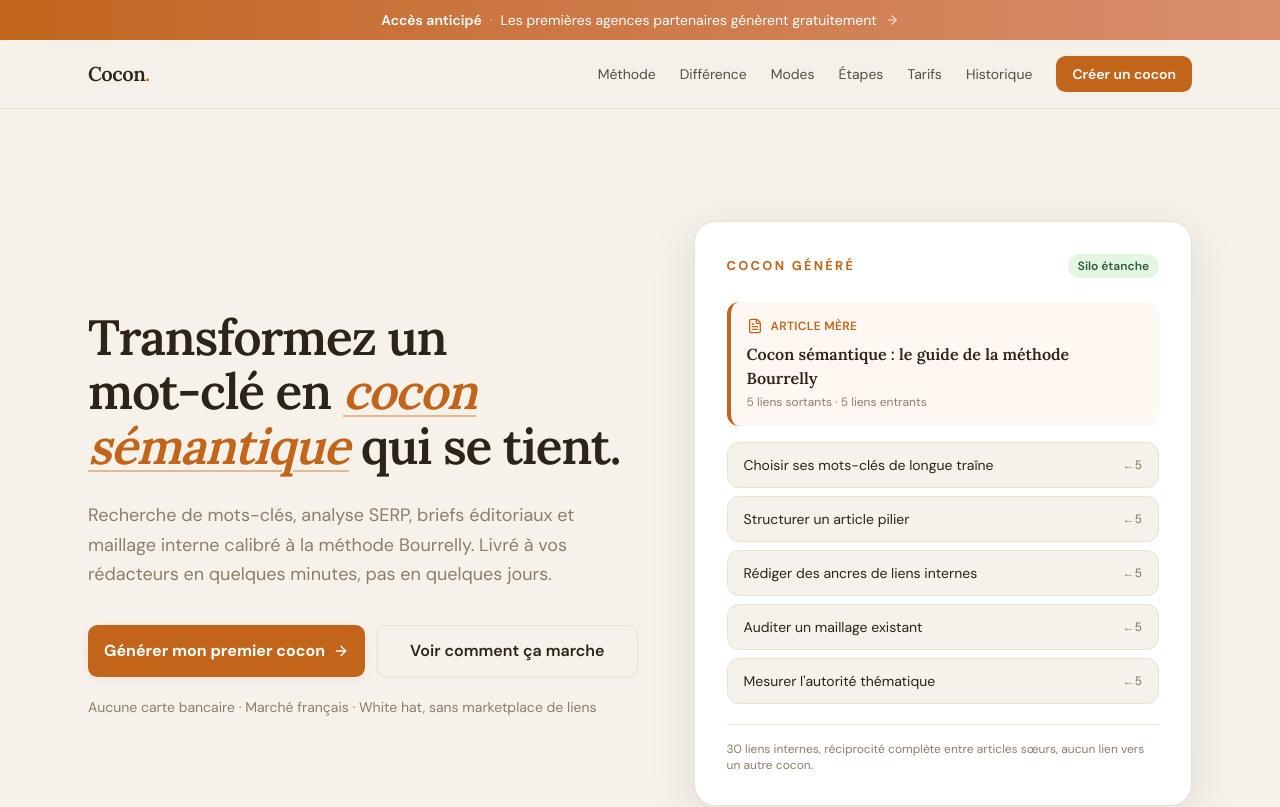
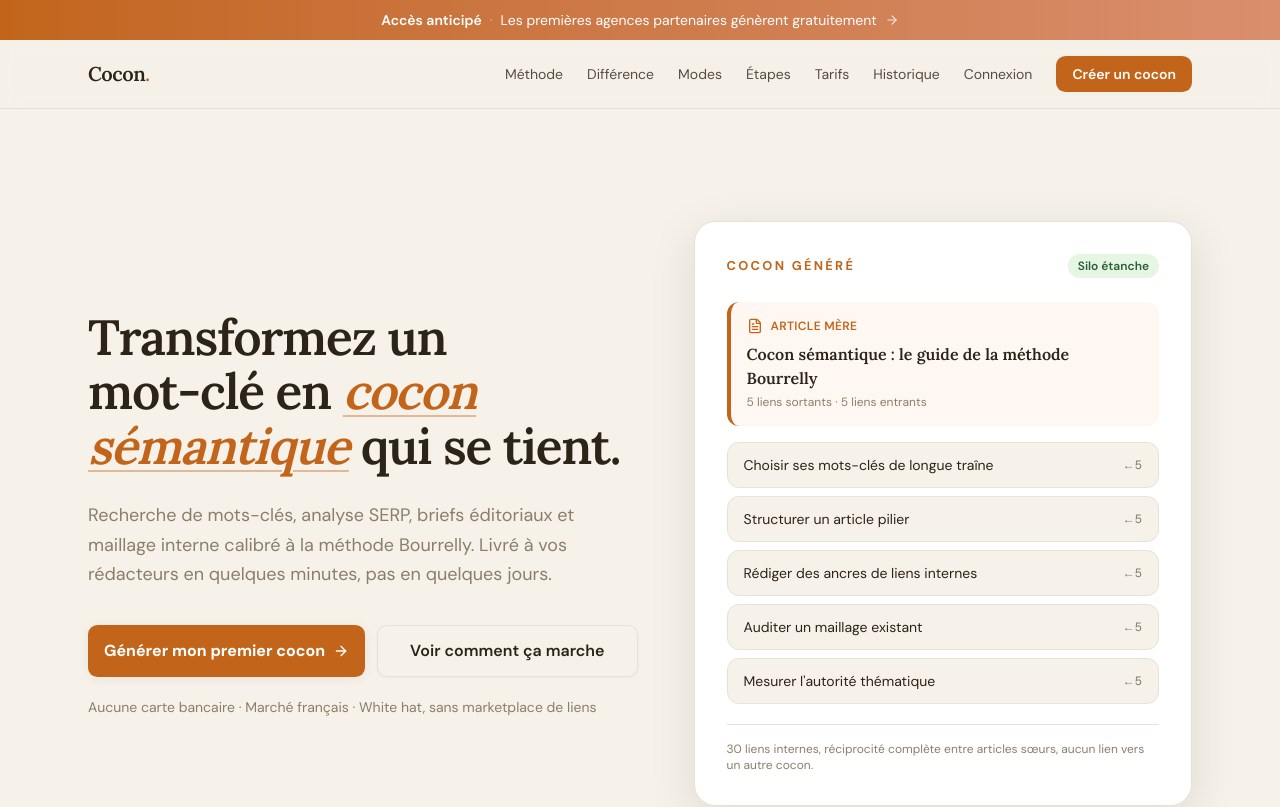
Before and after one commit to MisterZogs/seo-cocon-saas, a Next.js app in the folder frontend/: page / in a window 1280 px wide. Shown: the top 807 px of the page. Built offline with nearby package versions, Linux system fonts and the light colour scheme.

Commit message:
auto: page.tsx"

```diff
--- a/frontend/app/page.tsx
+++ b/frontend/app/page.tsx
@@ -57,6 +57,15 @@
               className="hidden text-foreground/80 transition-colors hover:text-primary sm:block"
             >
               Historique
+            </Link>
+            {/* La landing reste un composant serveur : le lien est le même que
+                l'on soit connecté ou non. /login renvoie vers /new si une
+                session valide existe déjà. */}
+            <Link
+              href="/login"
+              className="text-foreground/80 transition-colors hover:text-primary"
+            >
+              Connexion
             </Link>
             <Link
               href="/new"
```
